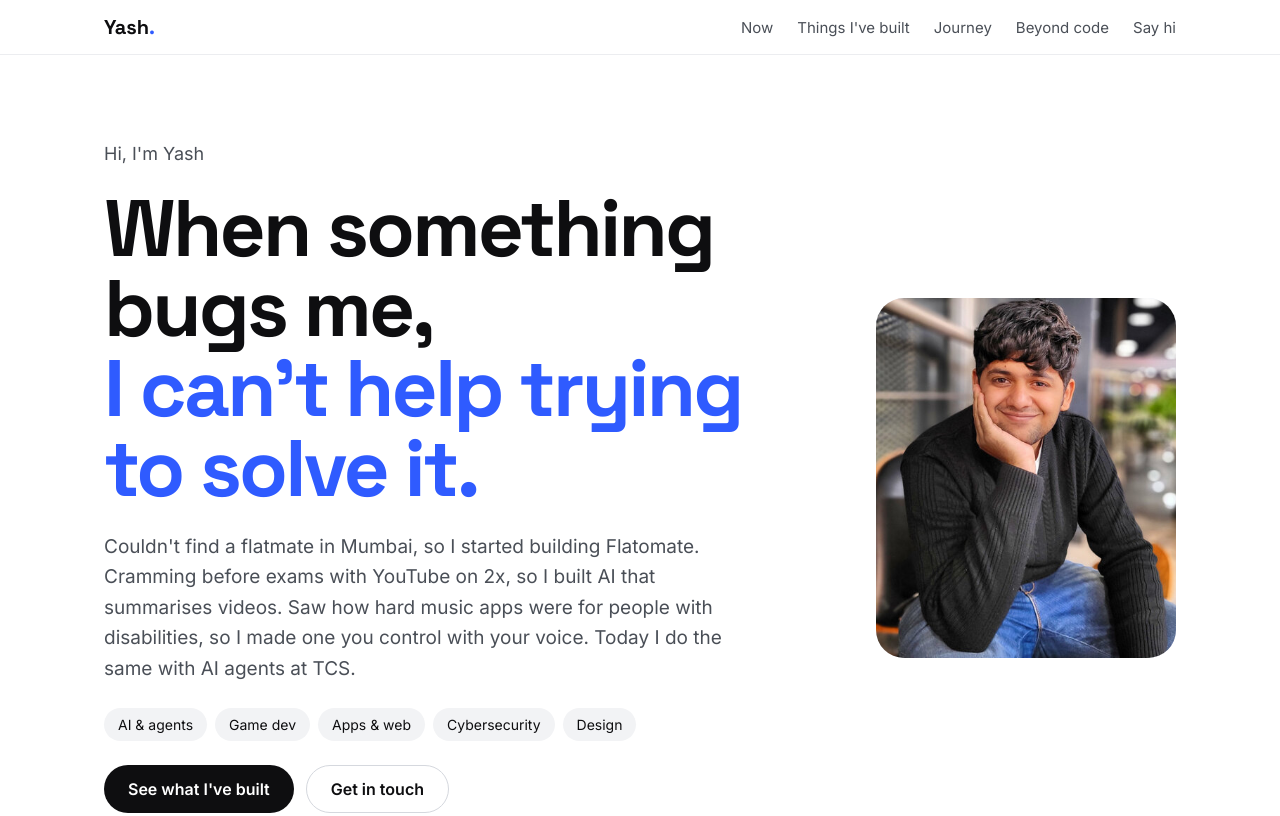
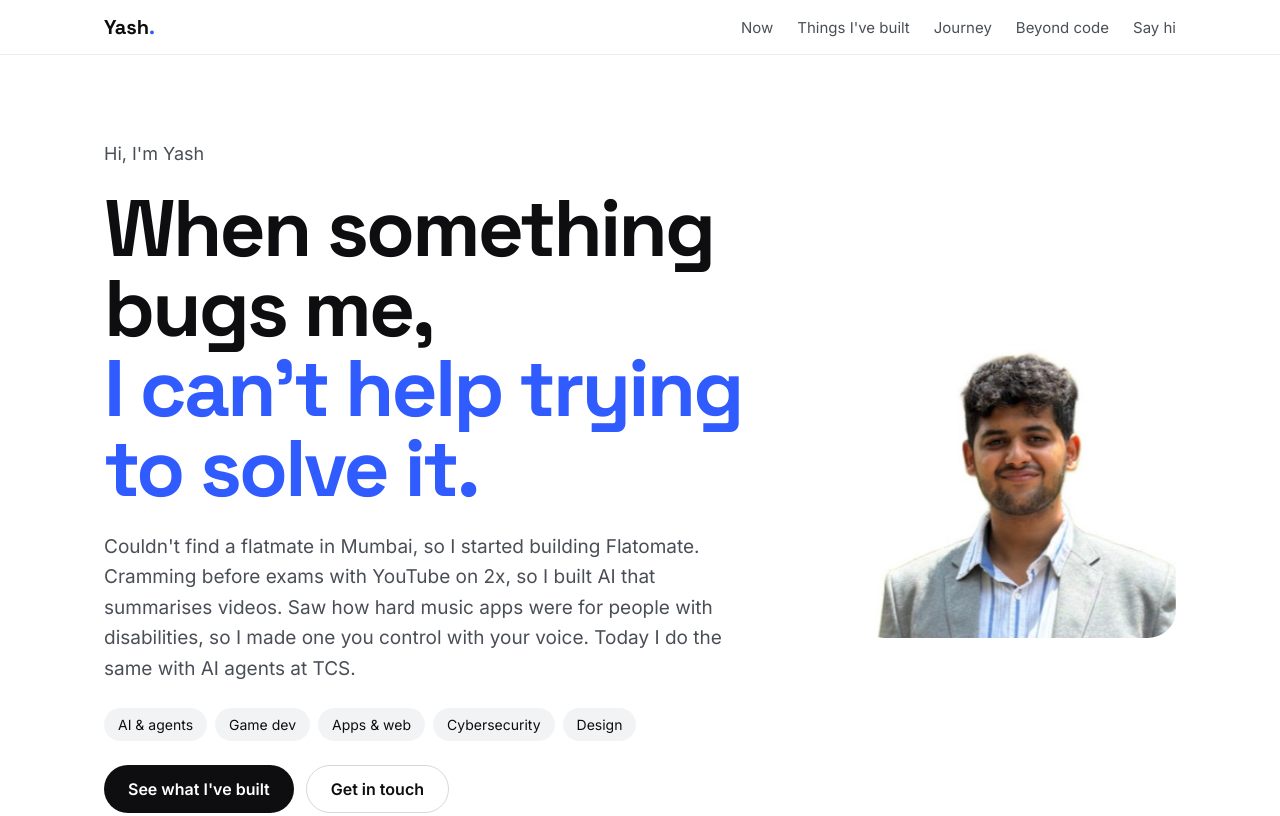
Before and after one commit to yashdharmadhikari-dev/yash-portfolio, a plain HTML site: page index.html in a window 1280 px wide. Shown: the top 816 px of the page. Drawn offline with Linux system fonts and the light colour scheme.

Commit message:
Use new profile photo on homepage
Co-Authored-By: Claude Opus 5.5 <noreply@anthropic.com>
Claude-Session: https://claude.ai/code/session_014eVZCz9k7LH2XTiBUcZKoX

```diff
--- a/index.html
+++ b/index.html
@@ -56,7 +56,7 @@ a{color:#0E0E10;text-decoration:none}a:hover{color:#2F5BFF}
 </div>
 </div>
 <div style="flex:1 1 280px;display:flex;justify-content:center">
-<img src="Yash-Dharmadhikari.png" alt="Portrait of Yash Dharmadhikari" style="width:300px;height:360px;border-radius:28px;object-fit:cover;background:#EEF2FF">
+<img src="yash-photo.png" alt="Portrait of Yash Dharmadhikari" style="width:320px;height:320px;border-radius:28px;object-fit:cover;background:#FFFFFF">
 </div>
 </section>
 
```
Also changed, not shown: yash-photo.png (added).
